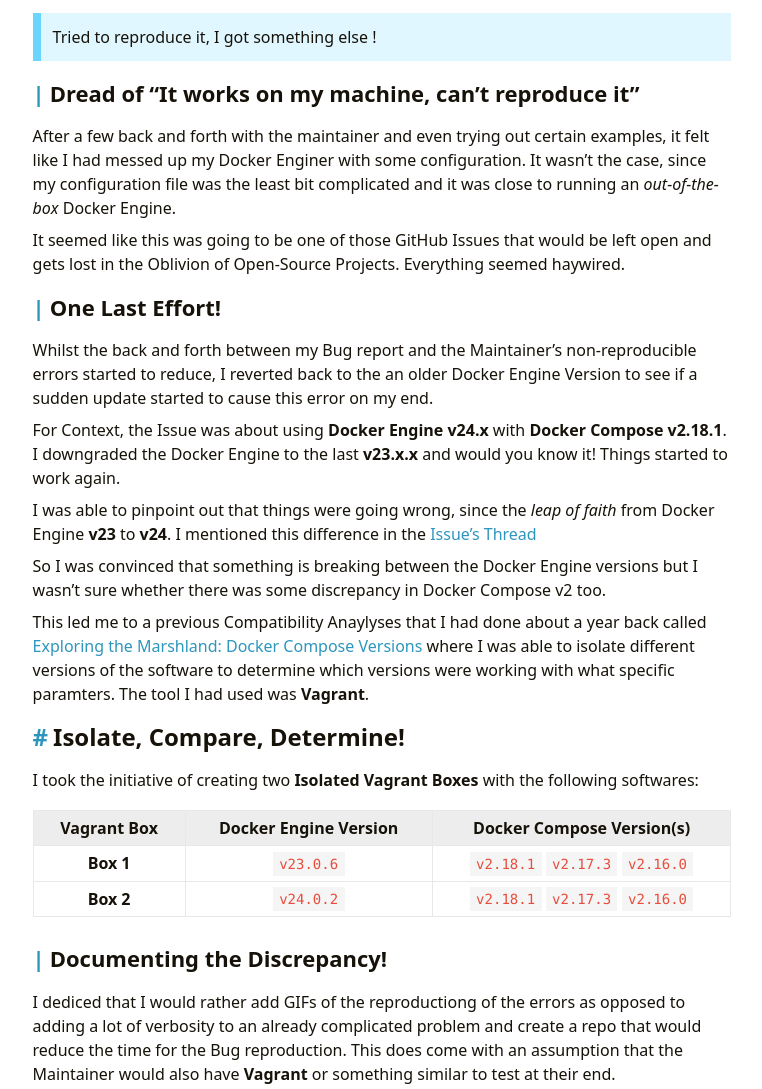
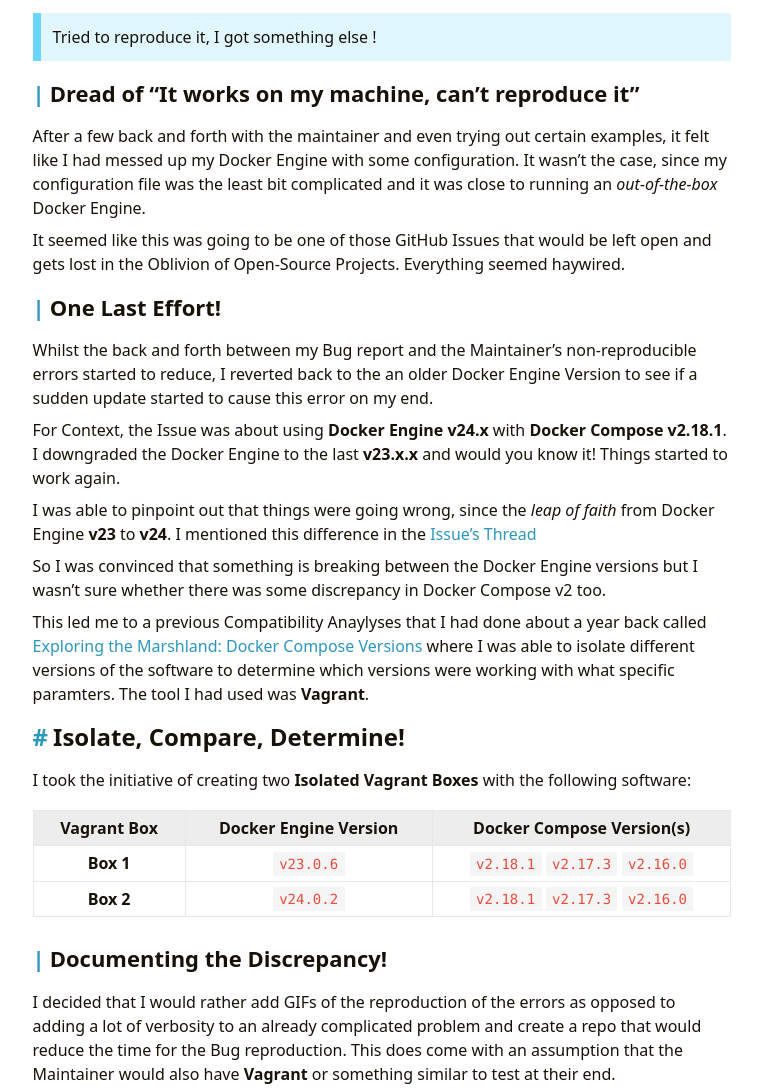
Before and after one commit to shantanoo-desai/shantanoo-desai.github.io, a plain HTML site: page posts/technology/reproducibility_docker/index.html in a window 1280 px wide. Shown: the part 1811-2900 px from the top of the page, without its empty margins (258-1020 px from the left). Drawn offline with Linux system fonts and the light colour scheme.

Commit message:
Deploy: Update Blog Content shantanoo-desai/blog@cff040a85b6f7f79cfe9c8cea91187b060a3a669

```diff
--- a/posts/technology/reproducibility_docker/index.html
+++ b/posts/technology/reproducibility_docker/index.html
@@ -29,7 +29,7 @@ grafana
 with mentioning my Host, all the software versions that are affected (here, Docker Engine / Docker Compose v2)
 and provide a Minimum Example that can be reproduced by anyone. Since the fix was pertaining to Docker Compose v2&rsquo;s
 <code>user</code> property I reported a bug on <a href=https://github.com/docker/compose/issues/10663 target=_blank rel="noopener noreffer">Github&rsquo;s docker/compose repo</a>.</p><p>The Maintainers had a look into it, but then came the nightmare answer of:</p><blockquote><p>Tried to reproduce it, I got something else !</p></blockquote><h3 id=dread-of-it-works-on-my-machine-cant-reproduce-it>Dread of &ldquo;It works on my machine, can&rsquo;t reproduce it&rdquo;</h3><p>After a few back and forth with the maintainer and even trying out certain examples, it felt like I had messed up
-my Docker Enginer with some configuration. It wasn&rsquo;t the case, since my configuration file was the least bit
+my Docker Engine with some configuration. It wasn&rsquo;t the case, since my configuration file was the least bit
 complicated and it was close to running an <em>out-of-the-box</em> Docker Engine.</p><p>It seemed like this was going to be one of those GitHub Issues that would be left open and gets lost in the
 Oblivion of Open-Source Projects. Everything seemed haywired.</p><h3 id=one-last-effort>One Last Effort!</h3><p>Whilst the back and forth between my Bug report and the Maintainer&rsquo;s non-reproducible errors started to reduce,
 I reverted back to the an older Docker Engine Version to see if a sudden update started to cause this error on my end.</p><p>For Context, the Issue was about using <strong>Docker Engine v24.x</strong> with <strong>Docker Compose v2.18.1</strong>. I downgraded the
@@ -38,7 +38,7 @@ I mentioned this difference in the <a href=https://github.com/docker/compose/iss
 some discrepancy in Docker Compose v2 too.</p><p>This led me to a previous Compatibility Anaylyses that I had done about a year back called
 <a href=https://shantanoo-desai.github.io/posts/technology/compose-incompatibility/ target=_blank rel="noopener noreffer">Exploring the Marshland: Docker Compose Versions</a>
 where I was able to isolate different versions of the software to determine which versions were working with what
-specific paramters. The tool I had used was <strong>Vagrant</strong>.</p><h2 id=isolate-compare-determine>Isolate, Compare, Determine!</h2><p>I took the initiative of creating two <strong>Isolated Vagrant Boxes</strong> with the following softwares:</p><table><thead><tr><th align=center>Vagrant Box</th><th align=center>Docker Engine Version</th><th align=center>Docker Compose Version(s)</th></tr></thead><tbody><tr><td align=center><strong>Box 1</strong></td><td align=center><code>v23.0.6</code></td><td align=center><code>v2.18.1</code> <code>v2.17.3</code> <code>v2.16.0</code></td></tr><tr><td align=center><strong>Box 2</strong></td><td align=center><code>v24.0.2</code></td><td align=center><code>v2.18.1</code> <code>v2.17.3</code> <code>v2.16.0</code></td></tr></tbody></table><h3 id=documenting-the-discrepancy>Documenting the Discrepancy!</h3><p>I dediced that I would rather add GIFs of the reproductiong of the errors as opposed to adding a lot of
+specific paramters. The tool I had used was <strong>Vagrant</strong>.</p><h2 id=isolate-compare-determine>Isolate, Compare, Determine!</h2><p>I took the initiative of creating two <strong>Isolated Vagrant Boxes</strong> with the following software:</p><table><thead><tr><th align=center>Vagrant Box</th><th align=center>Docker Engine Version</th><th align=center>Docker Compose Version(s)</th></tr></thead><tbody><tr><td align=center><strong>Box 1</strong></td><td align=center><code>v23.0.6</code></td><td align=center><code>v2.18.1</code> <code>v2.17.3</code> <code>v2.16.0</code></td></tr><tr><td align=center><strong>Box 2</strong></td><td align=center><code>v24.0.2</code></td><td align=center><code>v2.18.1</code> <code>v2.17.3</code> <code>v2.16.0</code></td></tr></tbody></table><h3 id=documenting-the-discrepancy>Documenting the Discrepancy!</h3><p>I decided that I would rather add GIFs of the reproduction of the errors as opposed to adding a lot of
 verbosity to an already complicated problem and create a repo that would reduce the time for the Bug reproduction.
 This does come with an assumption that the Maintainer would also have <strong>Vagrant</strong> or something similar to test at their
 end.</p><p>I was able to reproduce the same bugs in a rather isolated environment using Vagrant disproving my theory that I had
```
